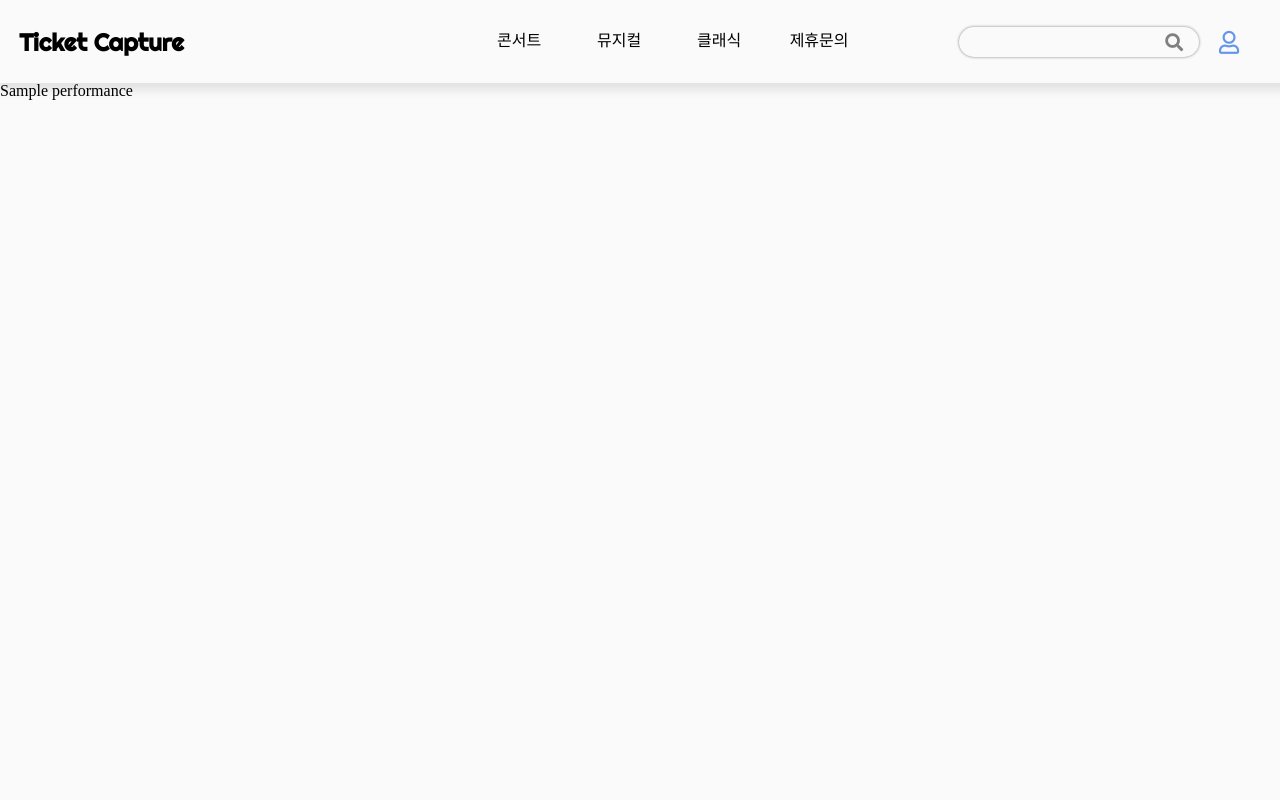
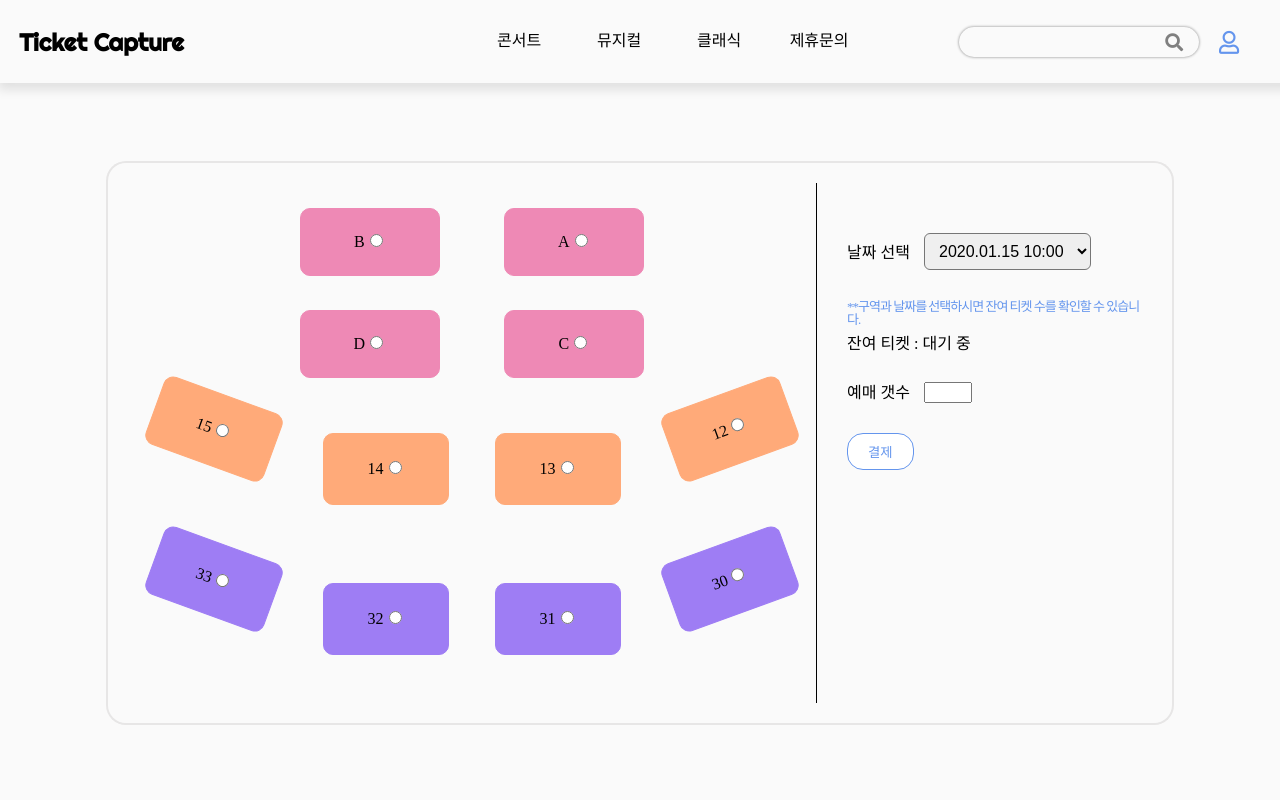
Before and after one commit to minwoo9629/ticketing_service, a Django app: page /reservation/reserve/1 in a window 1280 px wide. Run offline with Django 3.2, Linux system fonts and the light colour scheme; a user stored in the database is signed in; tables that the repository leaves empty hold one stand-in row (values such as "Sample post"); some libraries are stand-ins or nearby versions.

Commit message:
공연 예매 구현 중

```diff
--- a/api/urls.py
+++ b/api/urls.py
@@ -4,5 +4,6 @@ from api import views
 app_name = 'api'
 urlpatterns = [
     path('<str:category>/', views.CategoryListView.as_view(), name="category"),
+    path('reservation/remain/', views.RemainTicketCountView.as_view(), name="remain"),
     # path('search/', views.SearchListView.as_view(), name="search"),
 ]
--- /dev/null
+++ b/concertapp/templates/concertapp/snippets/jamsil.html
@@ -0,0 +1,127 @@
+<div class="seatWrap">
+    <div class="standing">
+        <div class="jamsilA area">A<input type="radio" name="area" value="A"></div>
+        <div class="jamsilB area">B<input type="radio" name="area" value="B"></div>
+        <div class="jamsilC area">C<input type="radio" name="area" value="C"></div>
+        <div class="jamsilD area">D<input type="radio" name="area" value="D"></div>
+    </div>
+    <div class="floor2">
+        <div class="jamsil12 area">12<input type="radio" name="area" value="12"></div>
+        <div class="jamsil13 area">13<input type="radio" name="area" value="13"></div>
+        <div class="jamsil14 area">14<input type="radio" name="area" value="14"></div>
+        <div class="jamsil15 area">15<input type="radio" name="area" value="15"></div>
+    </div>
+    <div class="floor3">
+        <div class="jamsil30 area">30<input type="radio" name="area" value="30"></div>
+        <div class="jamsil31 area">31<input type="radio" name="area" value="31"></div>
+        <div class="jamsil32 area">32<input type="radio" name="area" value="32"></div>
+        <div class="jamsil33 area">33<input type="radio" name="area" value="33"></div>
+    </div>
+</div>
+<style>
+    .seatWrap {
+        position: relative
+    }
+
+    .seatWrap .standing {
+        position: relative;
+        margin: 0 auto;
+        width: 50%;
+        min-height: 220px;
+        max-width: 420px;
+    }
+
+    .standing .jamsilA {
+        right: 0;
+        top: 25px;
+    }
+
+    .standing .jamsilB {
+        top: 25px;
+    }
+
+    .standing .jamsilC {
+        right: 0;
+        bottom: 25px;
+    }
+
+    .standing .jamsilD {
+        bottom: 25px;
+
+    }
+
+    .seatWrap .standing div {
+        width: 40%;
+        max-width: 168px;
+        height: 30%;
+        border-radius: 10px;
+        background: rgb(238 137 181);
+        border: 1px solid rgb(238 137 181);
+        position: absolute;
+        line-height: 66px;
+        text-align: center;
+
+    }
+
+    .seatWrap .floor2 div,
+    .seatWrap .floor3 div {
+        max-height: 70px;
+        max-width: 150px;
+        width: 18%;
+        height: 150px;
+        text-align: center;
+        line-height: 70px;
+    }
+
+    .floor2,
+    .floor3 {
+        display: flex;
+        justify-content: space-around;
+        flex-direction: row-reverse;
+        max-width: 850px;
+        min-height: 150px;
+        margin: 0 auto;
+    }
+
+    .floor2 div {
+        border-radius: 10px;
+        background: rgb(255 170 121);
+        border: 1px solid rgb(255 170 121);
+        margin: 30px 0;
+    }
+
+    .floor3 div {
+        border-radius: 10px;
+        background: rgb(158 125 244);
+        border: 1px solid rgb(158 125 244);
+        margin: 30px 0;
+    }
+
+    .jamsil15,
+    .jamsil33 {
+        position: relative;
+        top: -40px;
+        transform: rotate(20deg);
+    }
+
+    .jamsil12,
+    .jamsil30 {
+        position: relative;
+        top: -40px;
+        transform: rotate(-20deg);
+    }
+
+    .area:hover {
+        box-shadow: 0 0 0 1px rgb(172, 170, 170);
+    }
+
+    /* @media screen and (max-width:930px) {
+
+        .standing div,
+        .floor2 div,
+        .floor3 div {
+            width: 200px;
+            height: 100px;
+        }
+    } */
+</style>
--- a/reservationapp/templates/reservationapp/reserve.html
+++ b/reservationapp/templates/reservationapp/reserve.html
@@ -1,6 +1,184 @@
 {% extends 'base.html' %}
 {% block content %}
-{% for p in performance%}
-{{p}}
-{% endfor %}
+<div class="reserveWrap">
+    <form action="" class="reserveForm" method="POST">
+        {% csrf_token%}
+        {% include 'concertapp/snippets/jamsil.html' with seats=seats%}
+        <div class="choiceWrap">
+            <ul>
+                <li><label for="reserveDate">날짜 선택</label>
+                    <select name="date" id="reserveDate">
+                        {% for sked in schedule %}
+                        <option value="{{sked.start_dt|date:'Y-m-d H:i'}}">{{sked.start_dt|date:'Y.m.d H:i'}}</option>
+                        {% endfor %}
+                    </select>
+                </li>
+                <li>
+                    <p class="comment">**구역과 날짜를 선택하시면 잔여 티켓 수를 확인할 수 있습니다.</p>
+                    <p>잔여 티켓 : <span class="remainCount">대기 중</span></p>
+                </li>
+                <li>
+                    <label for="reserveConut">예매 갯수</label>
+                    <input type="number" name="count" id="reserveCount" min="0">
+                </li>
+                <li>
+                    <input type="submit" value="결제" id="reserveSubmit">
+                </li>
+            </ul>
+        </div>
+    </form>
+</div>
+<style>
+    .reserveWrap {
+        position: relative;
+        margin: auto;
+        width: 80vw;
+        top: 10%;
+        border-radius: 18px;
+        box-shadow: 0 0 0 2px #e7e6e6;
+        padding: 20px;
+        max-width: 1230px;
+    }
+
+    .reserveForm {
+        display: flex;
+        height: 100%;
+    }
+
+    .seatWrap {
+        width: 70%;
+        height: 100%;
+    }
+
+    .choiceWrap {
+        border-left: 1px solid;
+        width: 30%;
+        padding: 20px 10px 20px 30px;
+    }
+
+    .choiceWrap ul li {
+        margin: 30px 0;
+    }
+
+    .choiceWrap ul li label {
+        margin-right: 10px;
+        vertical-align: middle;
+    }
+
+    #reserveDate {
+        font-size: 16px;
+        border-radius: 6px;
+        padding: 8px 10px;
+    }
+
+    #reserveCount {
+        width: 40px;
+        text-align: center;
+    }
+
+    #reserveSubmit {
+        transition: all .3s;
+        cursor: pointer;
+        outline: none;
+        padding: 8px 20px;
+        color: cornflowerblue;
+        border: 1px solid cornflowerblue;
+        background: #fff;
+        border-radius: 16px;
+    }
+
+    #reserveSubmit:hover {
+        color: #fff;
+        background-color: cornflowerblue;
+
+    }
+
+    .comment {
+        letter-spacing: -1px;
+        margin-bottom: 10px;
+        font-size: 13px;
+        color: cornflowerblue;
+    }
+
+    @media screen and (max-width:930px) {
+        .reserveForm {
+            flex-direction: column;
+            height: 100%;
+        }
+
+        .seatWrap,
+        .choiceWrap {
+            width: 100%;
+        }
+
+        .choiceWrap {
+            border: none;
+        }
+    }
+</style>
+<script>
+    function getCookie(name) {
+        let cookieValue = null;
+        if (document.cookie && document.cookie !== '') {
+            const cookies = document.cookie.split(';');
+            for (let i = 0; i < cookies.length; i++) {
+                const cookie = cookies[i].trim();
+                if (cookie.substring(0, name.length + 1) === (name + '=')) {
+                    cookieValue = decodeURIComponent(cookie.substring(name.length + 1));
+                    break;
+                }
+            }
+        }
+        return cookieValue;
+    }
+    const csrftoken = getCookie('csrftoken');
+
+    function csrfSafeMethod(method) {
+        // these HTTP methods do not require CSRF protection
+        return (/^(GET|HEAD|OPTIONS|TRACE)$/.test(method));
+    }
+    $.ajaxSetup({
+        beforeSend: function (xhr, settings) {
+            if (!csrfSafeMethod(settings.type) && !this.crossDomain) {
+                xhr.setRequestHeader("X-CSRFToken", csrftoken);
+            }
+        }
+    });
+
+    const date = document.querySelector('#reserveDate');
+    const area = document.querySelectorAll('.area input');
+    const performanceNumber = location.pathname.split('/')[3];
+    let remainCount = document.querySelector('.remainCount');
+    let reserveCount = document.querySelector('#reserveCount');
+    let areaValue;
+    for (let i = 0; i < area.length; i++) {
+        (function (idx) {
+            area[idx].onclick = () => {
+                areaValue = area[idx].value
+                getTicketRemainCount();
+            }
+        })(i);
+    }
+
+    date.addEventListener('change', () => {
+        getTicketRemainCount();
+    })
+
+    function getTicketRemainCount() {
+        $.ajax({
+            url: '/api/reservation/remain/',
+            method: "POST",
+            mode: 'same-origin',
+            data: { 'areaValue': areaValue, 'date': date.value, 'performanceNumber': performanceNumber },
+            headers: { 'X-CSRFToken': csrftoken },
+            datatype: "json",
+        }).done(response => {
+            remainCount.innerText = response.remainCount;
+            reserveCount.max = response.remainCount;
+
+        }).fail(error => {
+            console.log(error);
+        })
+    }
+</script>
 {% endblock %}
--- a/reservationapp/views.py
+++ b/reservationapp/views.py
@@ -1,12 +1,16 @@
 from django.shortcuts import render
 from django.contrib.auth.decorators import login_required
-from concertapp.models import Performance
+from concertapp.models import Performance, Schedule, Seat
 # Create your views here.
 
 @login_required
 def reserve(request, pk):
-    performance = Performance.objects.filter(id=pk)
+    # performance = Performance.objects.get(id=pk)
+    schedule = Schedule.objects.filter(performance=pk)
+    seats = Seat.objects.filter(concert_hall=schedule[0].concert_hall)
     context = {
-        'performance':performance,
+        # 'performance':performance,
+        'schedule':schedule,
+        'seats':seats,
     }
     return render(request, 'reservationapp/reserve.html', context)
```
Also changed, not shown: api/views.py (+11 -0 lines).
